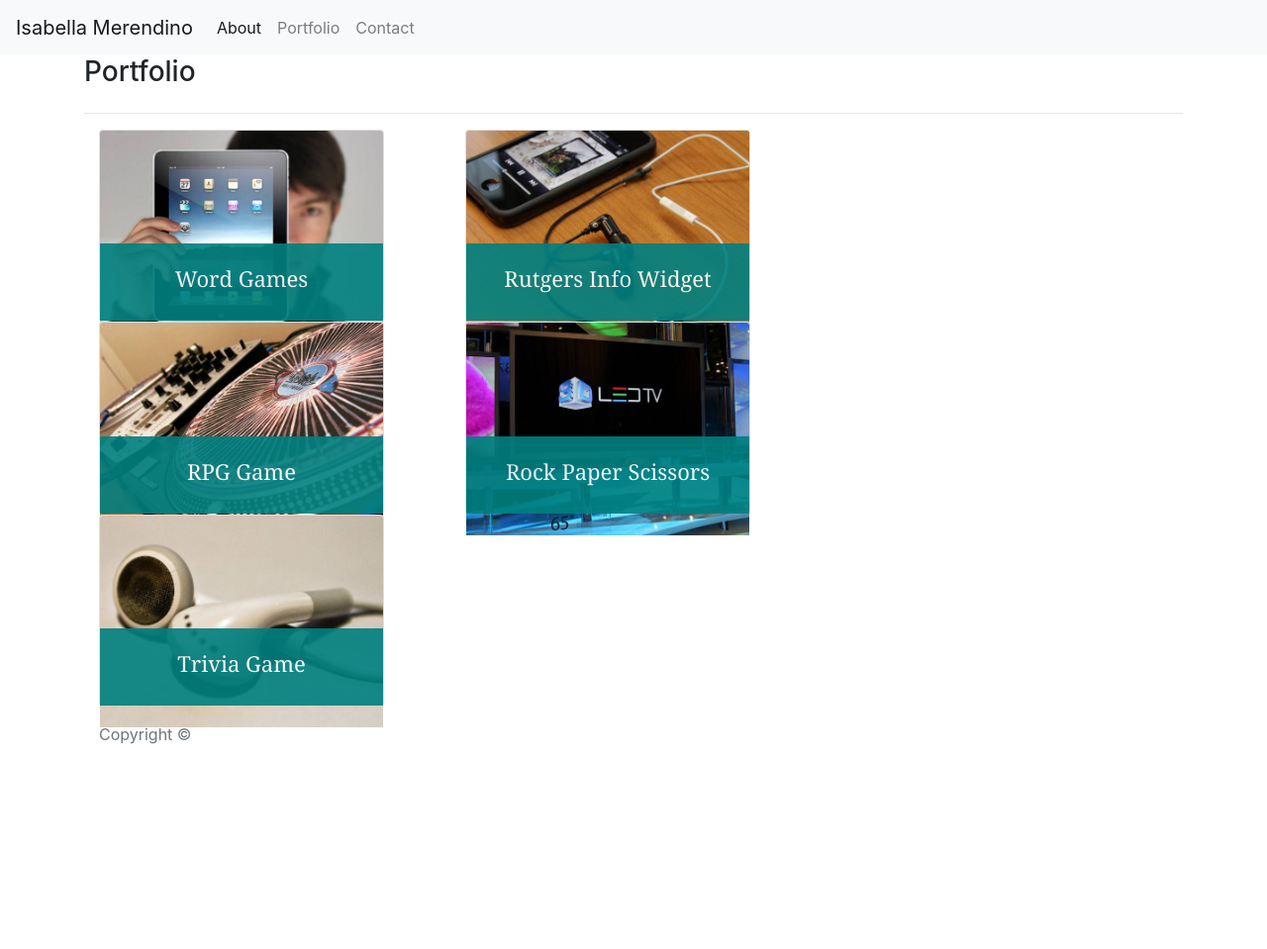
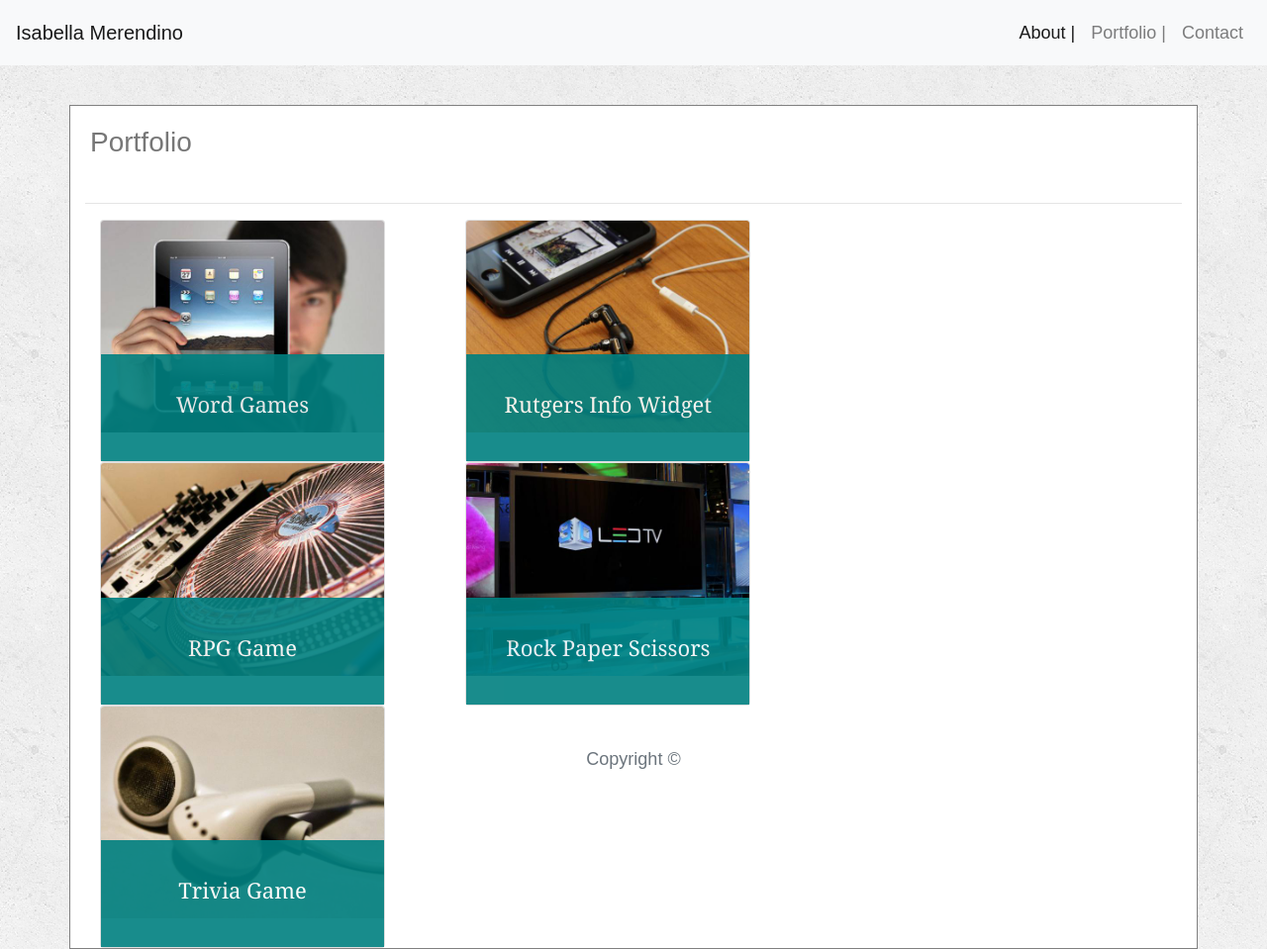
Before and after one commit to merendinoir/Bootstrap-Portfolio, a plain HTML site: page portfolio.html in a window 1280 px wide. Shown: the whole page at 99% size. Before the commit the page ends 800 px from the top, so only its background shows below. Drawn offline with nearby package versions, Linux system fonts and the light colour scheme; files whose address does not match are found by name.

Commit message:
updated contact page

```diff
--- /dev/null
+++ b/assets/css/style1.css
@@ -0,0 +1,71 @@
+p {
+    display: inline
+}
+
+body {
+    font-family: Arial, "Helvetica Neue", Helvetica, sans-serif;
+    font-size: 18px;
+    line-height: 34px;
+    color: #777777;
+    background: url("../images/concrete_seamless.png");
+}
+
+h3 {
+    padding: 15px;
+}
+
+.card-body {
+    margin-top: -79px;
+    opacity: 0.9;
+    background-color: teal;
+    color: white;
+}
+
+.navbar {
+    justify-content: space-between;
+}
+
+.navbar-collapse {
+    flex-basis: auto;
+    flex-grow: 0;
+}
+
+.greyBorder {
+    border: 1px solid grey;
+    background-color: white;
+    margin-top: 40px;
+}
+
+.header {
+    padding: 20px;
+}
+
+.footer {
+    position: fixed;
+    left: 0;
+    bottom: 0;
+    width: 100%;
+    color: white;
+    text-align: center;
+  }
+
+/* play with the margin bottom to try increasing the height of the page */
+
+#cat {
+    width: 200px;
+    height: 150px;
+    float: left;
+    margin: 10px 25px;
+}
+
+#IDCaption {
+    font-family: Georgia, 'Times New Roman', Times, serif;
+    line-height: 30px;
+    text-align: center;
+    font-size: 22px;
+}
+
+#contactbtn {
+    font-size: 18px;
+    margin-bottom: 15px;
+}
--- a/css/style1.css
+++ /dev/null
@@ -1,24 +0,0 @@
-#cat {
-    width: 200px;
-    height: 150px;
-    float: left;
-    margin: 10px 25px;
-}
-
-p {
-    display: inline
-}
-
-.card-body {
-    margin-top: -100px;
-    opacity: 0.9;
-    background-color: teal;
-    color: white;
-}
-
-#IDCaption {
-    font-family: Georgia, 'Times New Roman', Times, serif;
-    line-height: 30px;
-    text-align: center;
-    font-size: 22px;
-}
--- a/portfolio.html
+++ b/portfolio.html
@@ -8,7 +8,7 @@
 
     <link rel="stylesheet" href="https://stackpath.bootstrapcdn.com/bootstrap/4.3.1/css/bootstrap.min.css" integrity="sha384-ggOyR0iXCbMQv3Xipma34MD+dH/1fQ784/j6cY/iJTQUOhcWr7x9JvoRxT2MZw1T" crossorigin="anonymous">
 
-    <link rel="stylesheet" href="css/style1.css">
+    <link rel="stylesheet" href="assets/css/style1.css">
 
 </head>
 
@@ -20,17 +20,17 @@
       </button>
       <div class="collapse navbar-collapse" id="navbarNavAltMarkup">
         <div class="navbar-nav">
-          <a class="nav-item nav-link active" href="index.html">About <span class="sr-only">(current)</span></a>
-          <a class="nav-item nav-link" href="portfolio.html">Portfolio</a>
+          <a class="nav-item nav-link active" href="index.html">About |<span class="sr-only">(current)</span></a>
+          <a class="nav-item nav-link" href="portfolio.html">Portfolio |</a>
           <a class="nav-item nav-link" href="contact.html">Contact</a>
         </div>
       </div>
 </nav>
 
 
-<div class="container">
+<div class="container greyBorder">
     <div class="row">
-        <h3 class="col-md-12">Portfolio</h3>
+        <h3 class="col-md-12 header">Portfolio</h3>
     </div>
 
 <hr>
@@ -43,7 +43,7 @@
 <div class="col-md-4">
 
 <div class="card" style="width: 18rem;">
-    <img src="/Users/isabellamerendino/Desktop/UNC Boot Camp/Homework/Bootstrap-Portfolio/images/technics-q-c-640-480-1.jpg" class="card-img-top" alt="Image">
+    <img src="assets/images/technics-q-c-640-480-1.jpg" class="card-img-top" alt="Image">
         <div class="card-body">
         <p class="card-text">
             <h3 id="IDCaption">Word Games</h3>
@@ -52,14 +52,14 @@
 </div>
 
 <div class="card" style="width: 18rem;">
-        <img src="/Users/isabellamerendino/Desktop/UNC Boot Camp/Homework/Bootstrap-Portfolio/images/technics-q-c-640-480-2.jpg" class="card-img-top" alt="Image">
+        <img src="assets/images/technics-q-c-640-480-2.jpg" class="card-img-top" alt="Image">
             <div class="card-body">
             <p class="card-text"><h3 id="IDCaption">RPG Game</h3></p>
             </div>
 </div>
 
 <div class="card" style="width: 18rem;">
-        <img src="/Users/isabellamerendino/Desktop/UNC Boot Camp/Homework/Bootstrap-Portfolio/images/technics-q-c-640-480-5.jpg" class="card-img-top" alt="Image">
+        <img src="assets/images/technics-q-c-640-480-5.jpg" class="card-img-top" alt="Image">
             <div class="card-body">
             <p class="card-text"><h3 id="IDCaption">Trivia Game</h3></p>
             </div>
@@ -70,14 +70,14 @@
 <div class="col-md-4">
 
 <div class="card" style="width: 18rem;">
-        <img src="/Users/isabellamerendino/Desktop/UNC Boot Camp/Homework/Bootstrap-Portfolio/images/technics-q-c-640-480-7.jpg" class="card-img-top" alt="Image">
+        <img src="assets/images/technics-q-c-640-480-7.jpg" class="card-img-top" alt="Image">
             <div class="card-body">
             <p class="card-text"><h3 id="IDCaption">Rutgers Info Widget</h3></p>
             </div>
 </div>
 
 <div class="card" style="width: 18rem;">
-        <img src="/Users/isabellamerendino/Desktop/UNC Boot Camp/Homework/Bootstrap-Portfolio/images/technics-q-c-640-480-9.jpg" class="card-img-top" alt="Image">
+        <img src="assets/images/technics-q-c-640-480-9.jpg" class="card-img-top" alt="Image">
             <div class="card-body">
             <p class="card-text"><h3 id="IDCaption">Rock Paper Scissors</h3></p>
             </div>
@@ -94,7 +94,7 @@
 
 
 <!-- footer -->
-    <footer position=fixed; class="footer mt-auto py-3">
+    <footer position=fixed; class="footer mt-auto py-3 footer">
         <div class="container">
           <div class="row">
             <div class="col-md-12">
```
Also changed, not shown: contact.html (+20 -14 lines), index.html (+6 -6 lines), assets/images/cat.jpg (renamed from images/cat.jpg), assets/images/concrete_seamless.png (renamed from images/concrete_seamless.png), assets/images/technics-q-c-640-480-1.jpg (renamed from images/technics-q-c-640-480-1.jpg), assets/images/technics-q-c-640-480-2.jpg (renamed from images/technics-q-c-640-480-2.jpg), assets/images/technics-q-c-640-480-5.jpg (renamed from images/technics-q-c-640-480-5.jpg), assets/images/technics-q-c-640-480-7.jpg (renamed from images/technics-q-c-640-480-7.jpg), assets/images/technics-q-c-640-480-9.jpg (renamed from images/technics-q-c-640-480-9.jpg).
